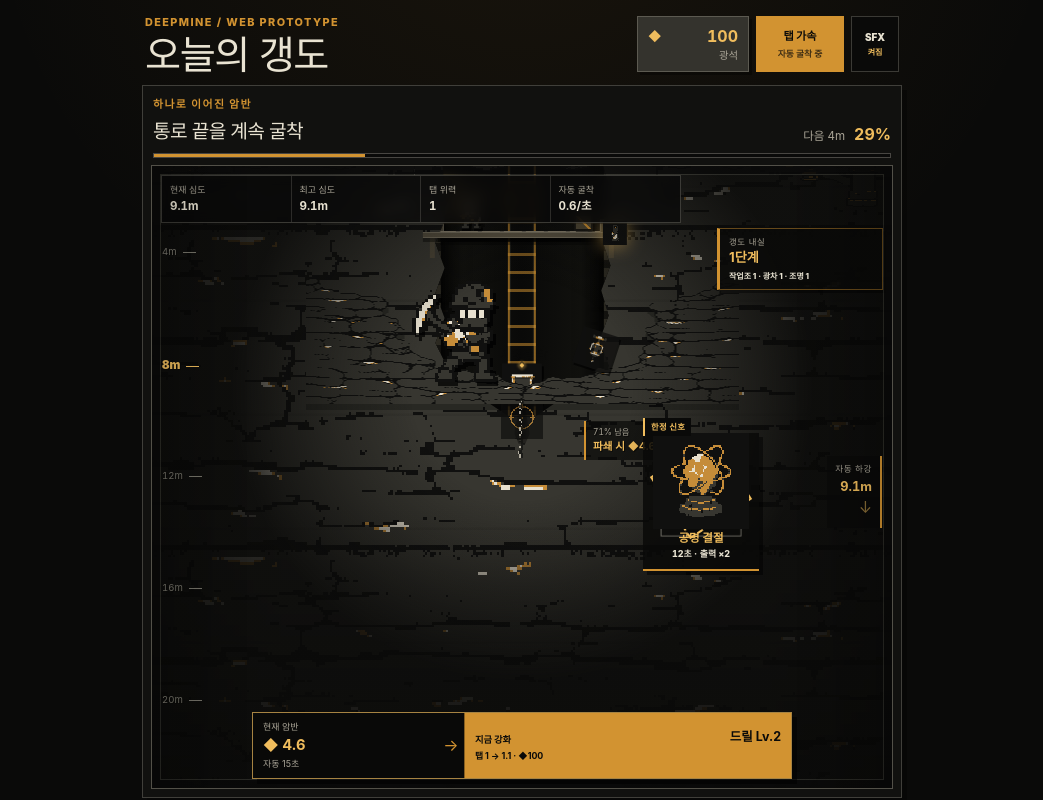
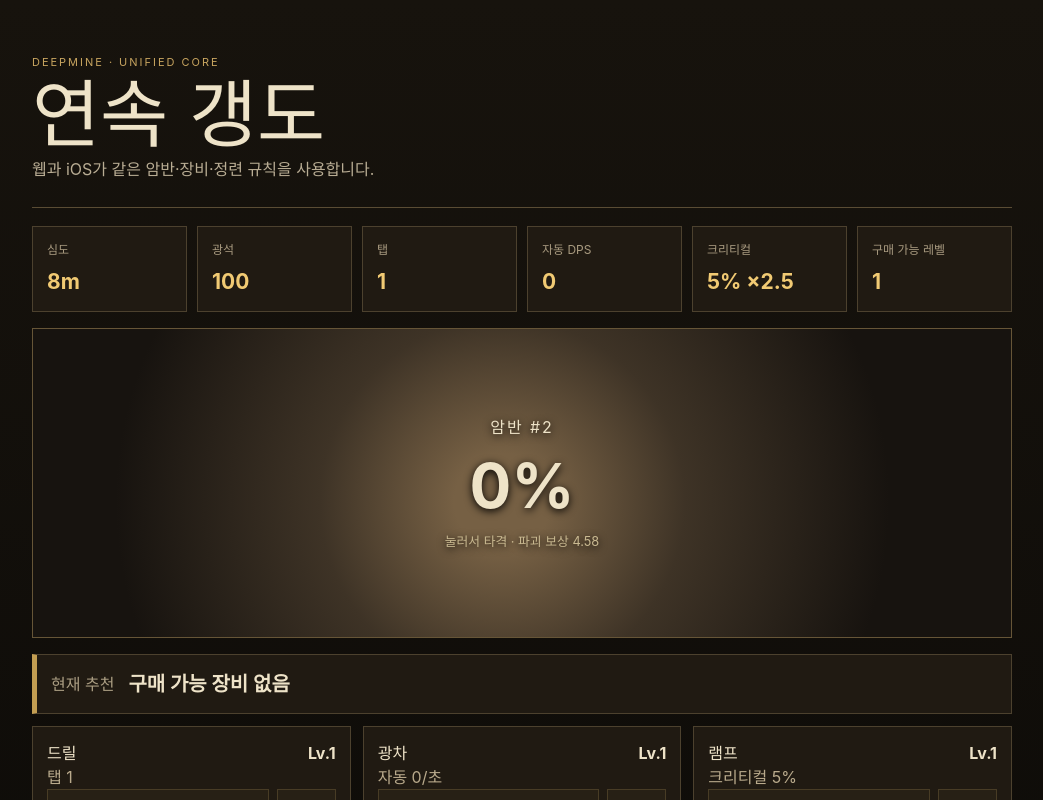
Before and after one commit to eiranotes/Deepmine, a Next.js app in the folder web/: page / in a window 1280 px wide. Shown: the top 800 px of the page, without its empty margins (118-1161 px from the left). Built offline with nearby package versions, Linux system fonts and the light colour scheme.

Commit message:
feat(web): make unified Core prototype the default page

```diff
--- a/web/app/page.tsx
+++ b/web/app/page.tsx
@@ -1,12 +1,11 @@
 import type { Metadata } from "next";
-import { MinePrototype } from "./MinePrototype";
+import { UnifiedMinePrototype } from "./UnifiedMinePrototype";
 
 export const metadata: Metadata = {
-  title: "DeepMine — 연속 갱도 프로토타입",
-  description:
-    "지층의 가운데를 뚫고 내려가며 장비 강화가 광산에 직접 나타나는 DeepMine 웹 프로토타입",
+  title: "DeepMine — 통합 성장 로직",
+  description: "iOS DeepMineCore와 동일한 암반, 장비, 자동화, 정련 규칙을 실행하는 웹 프로토타입",
 };
 
 export default function Home() {
-  return <MinePrototype />;
+  return <UnifiedMinePrototype />;
 }
```
